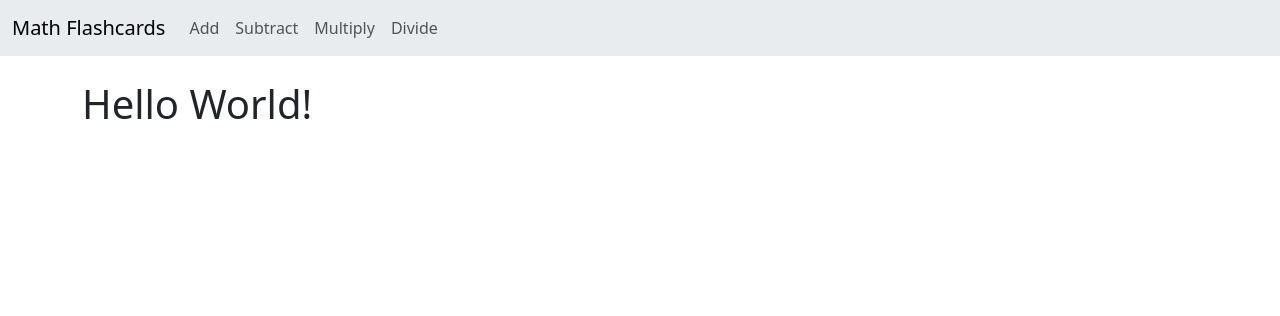
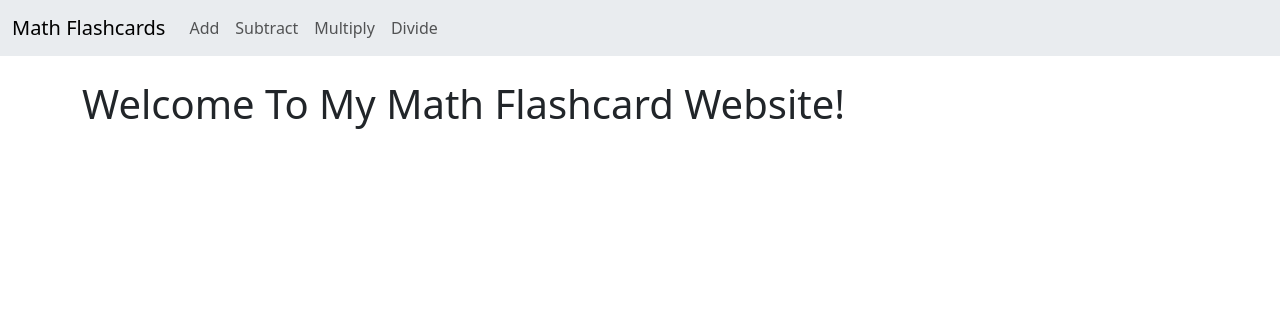
Before and after one commit to kssmagister/django-math-flashcards, a Django app: page / in a window 1280 px wide. Shown: the top 316 px of the page. Run offline with Django 4.2, Linux system fonts and the light colour scheme.

Commit message:
tweaked home page and added new image

```diff
--- a/website/templates/home.html
+++ b/website/templates/home.html
@@ -1,6 +1,6 @@
 {% extends 'base.html' %}
 
 {% block 'content' %}
-<h1>Hello World!</h1>
+<h1>Welcome To My Math Flashcard Website!</h1>
 
 {% endblock %}
```
Also changed, not shown: static/images/10.jpg (added), static/images/10.png (deleted).
